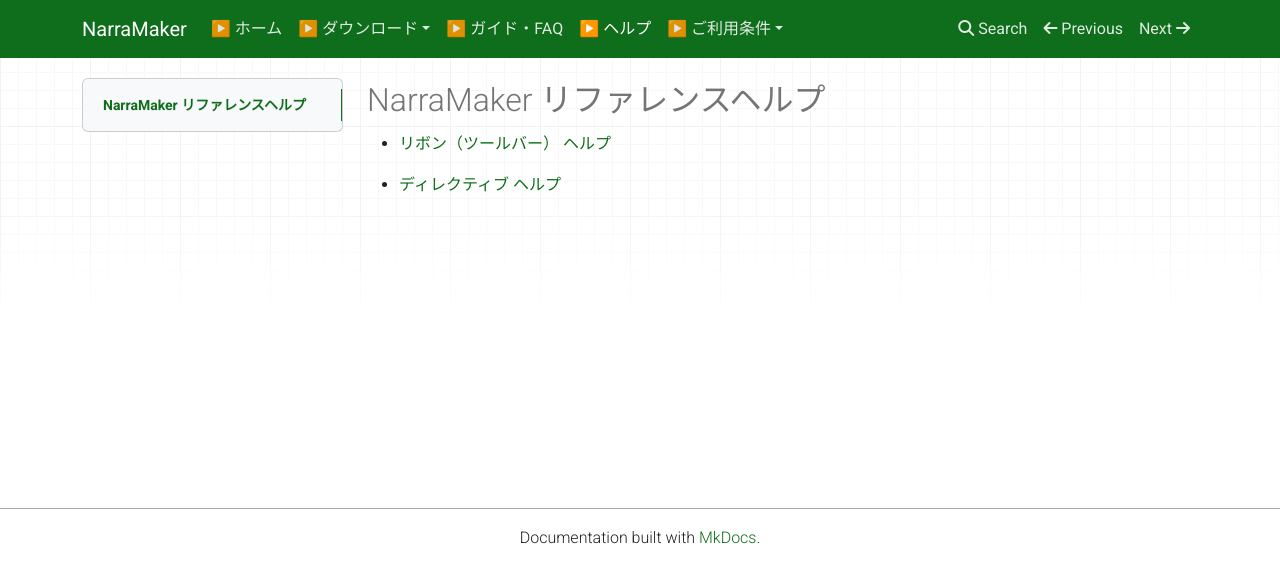
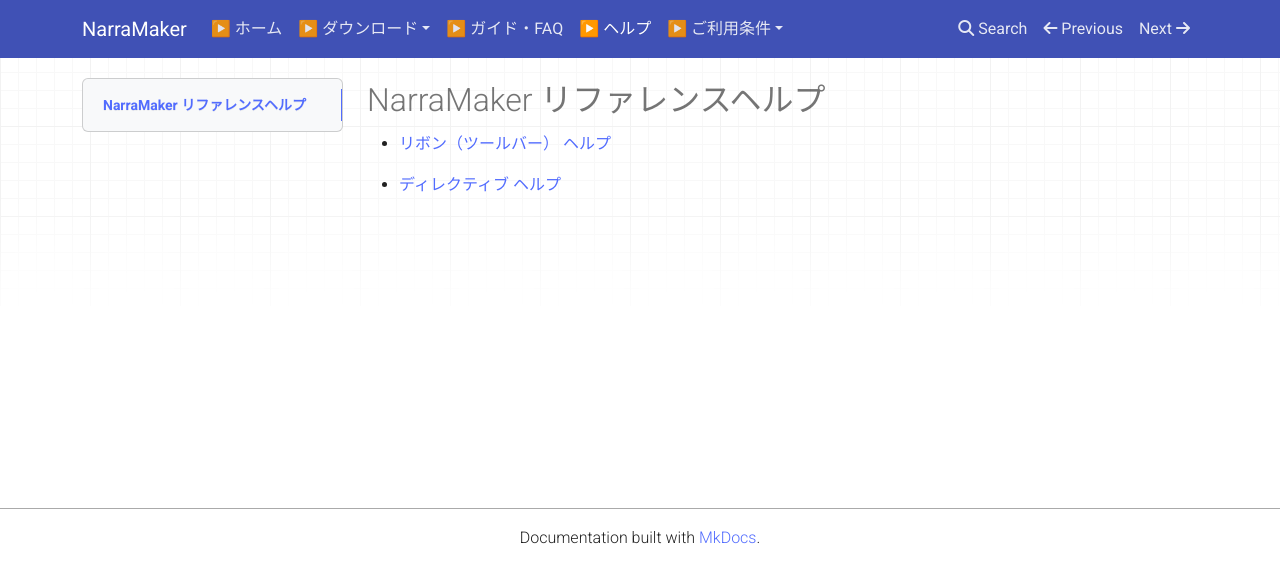
Before and after one commit to narramaker/narramaker, an MkDocs documentation site: the page built from docs/help-top.md, in a window 1280 px wide. Shown: the top 583 px of the page. Built offline with MkDocs 1.6.1, drawn with Linux system fonts in a browser that asks for light colours; nearby versions of some CDN libraries.

Commit message:
mkdocs 色味味をもとに戻す

```diff
--- a/docs/stylesheets/material-style.css
+++ b/docs/stylesheets/material-style.css
@@ -1,12 +1,12 @@
 @import url("https://fonts.googleapis.com/css2?family=Roboto:wght@300;400;500;700&family=Roboto+Mono:wght@400;500&display=swap");
 
 :root {
-  --bs-primary: rgb(15, 110, 27);
-  --bs-primary-rgb: 15, 110, 27;
-  --bs-link-color: rgb(15, 110, 27);
-  --bs-link-color-rgb: 15, 110, 27;
-  --bs-link-hover-color: rgb(143, 57, 20);
-  --bs-link-hover-color-rgb: 143, 57, 20;
+  --bs-primary: #4051b5;
+  --bs-primary-rgb: 64, 81, 181;
+  --bs-link-color: #526cfe;
+  --bs-link-color-rgb: 82, 108, 254;
+  --bs-link-hover-color: #4051b5;
+  --bs-link-hover-color-rgb: 64, 81, 181;
   --bs-body-color: #212121;
   --bs-body-bg: #fff;
 }
```
